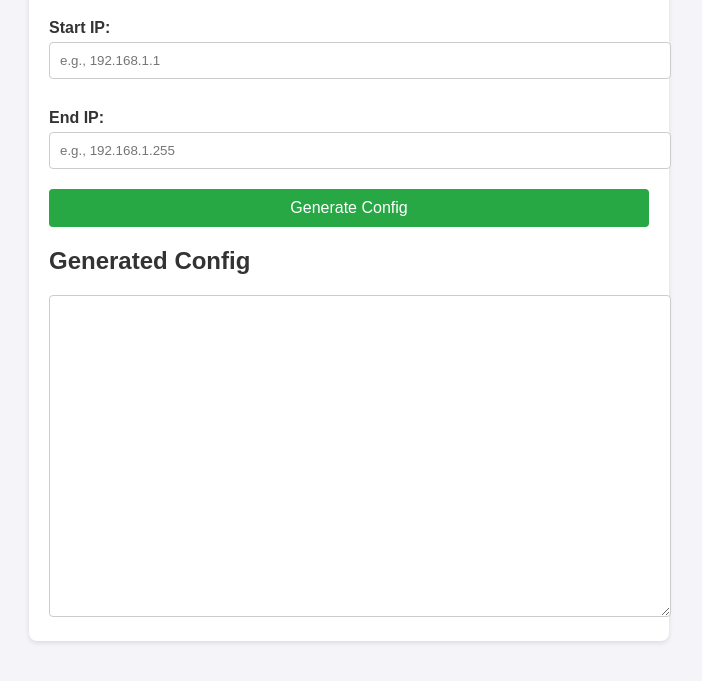
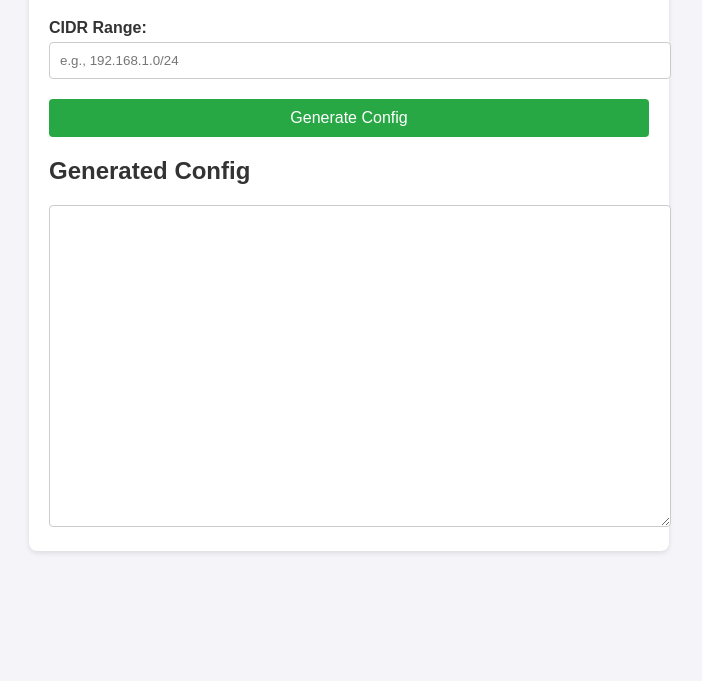
Before and after one commit to mohammad20101368/Copy-config-with-ip-renge, a plain HTML site: page index.html in a window 1280 px wide. Shown: the part 101-782 px from the top of the page, without its empty margins (291-993 px from the left). Drawn offline with Linux system fonts and the light colour scheme.

Commit message:
Update index.html

```diff
--- a/index.html
+++ b/index.html
@@ -10,11 +10,8 @@
     <div class="container">
         <h1>VLESS Config Generator</h1>
         <form id="configForm">
-            <label for="startIp">Start IP:</label>
-            <input type="text" id="startIp" placeholder="e.g., 192.168.1.1" required>
-
-            <label for="endIp">End IP:</label>
-            <input type="text" id="endIp" placeholder="e.g., 192.168.1.255" required>
+            <label for="cidrRange">CIDR Range:</label>
+            <input type="text" id="cidrRange" placeholder="e.g., 192.168.1.0/24" required>
 
             <button type="submit">Generate Config</button>
         </form>
```
